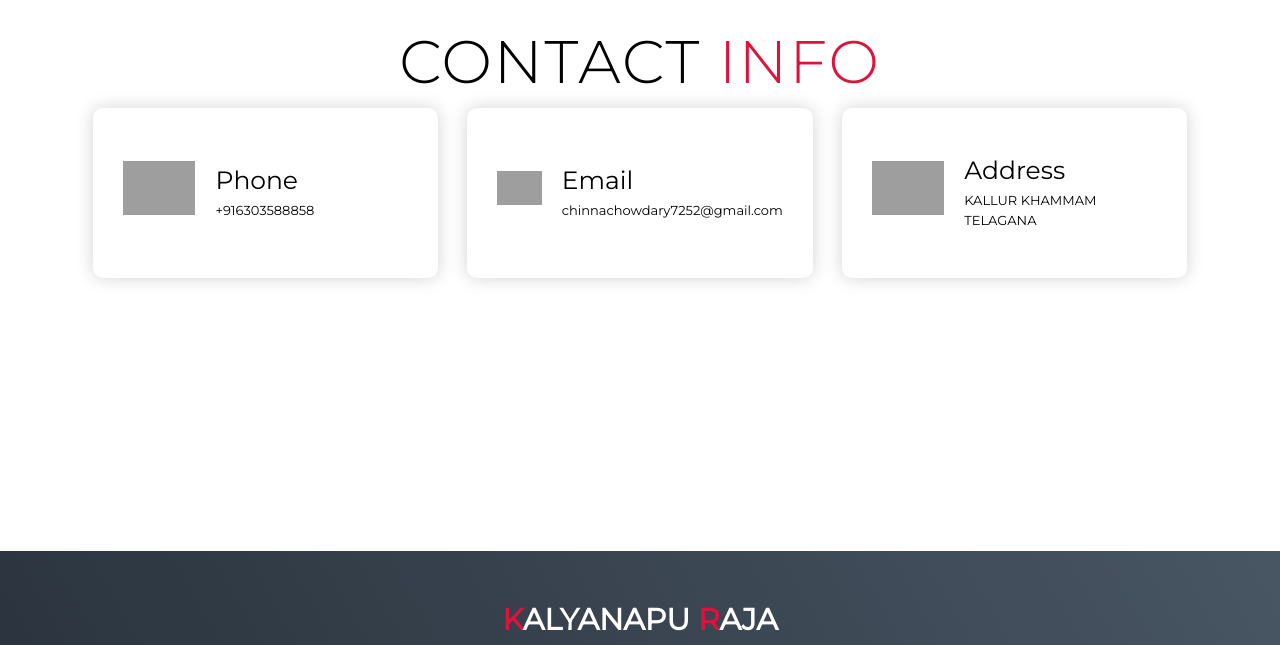
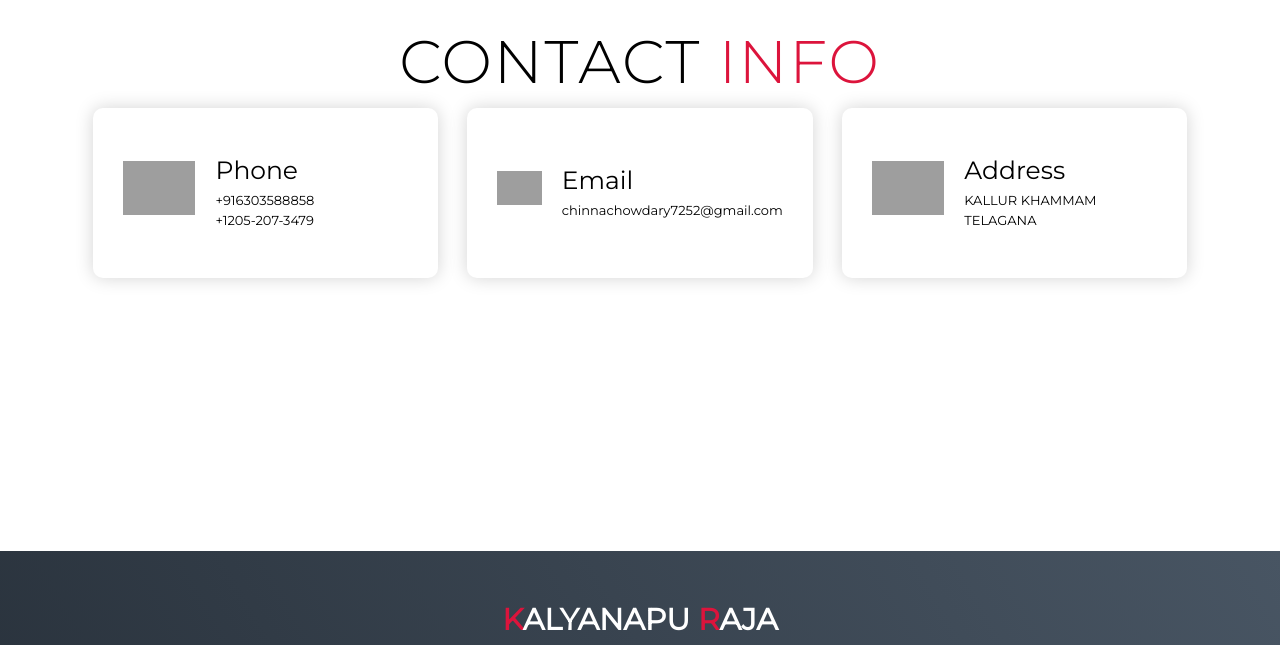
Before and after one commit to Raja-7252/My-Portfolio-Website, a plain HTML site: page index.html in a window 1280 px wide. Shown: the part 5142-5787 px from the top of the page. Drawn offline with Linux system fonts and the light colour scheme; grey boxes are pictures that could not be loaded.

Commit message:
Update index.html

```diff
--- a/index.html
+++ b/index.html
@@ -177,6 +177,7 @@
           <div class="contact-info">
             <h1>Phone</h1>
             <h2>+916303588858</h2>
+            <h2> +1205-207-3479</h2>
           </div>
         </div>
         <div class="contact-item">
```
